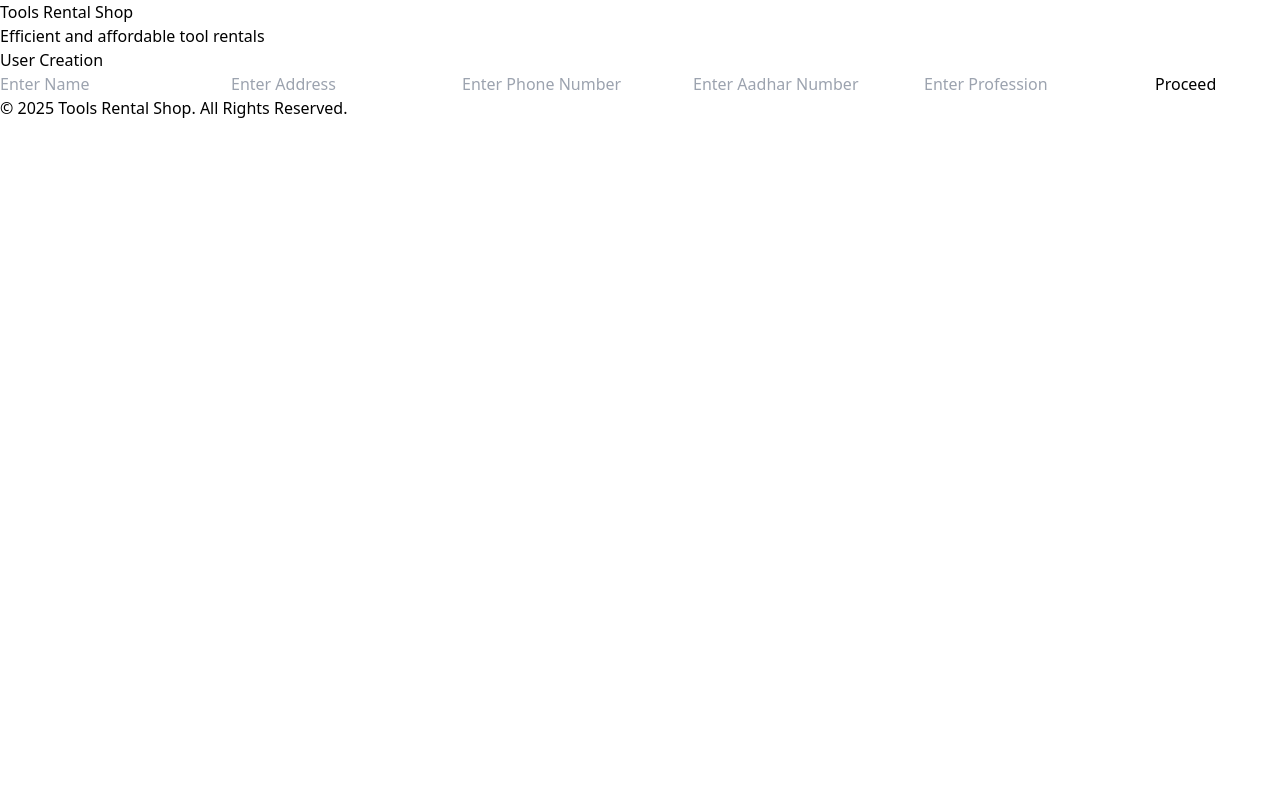
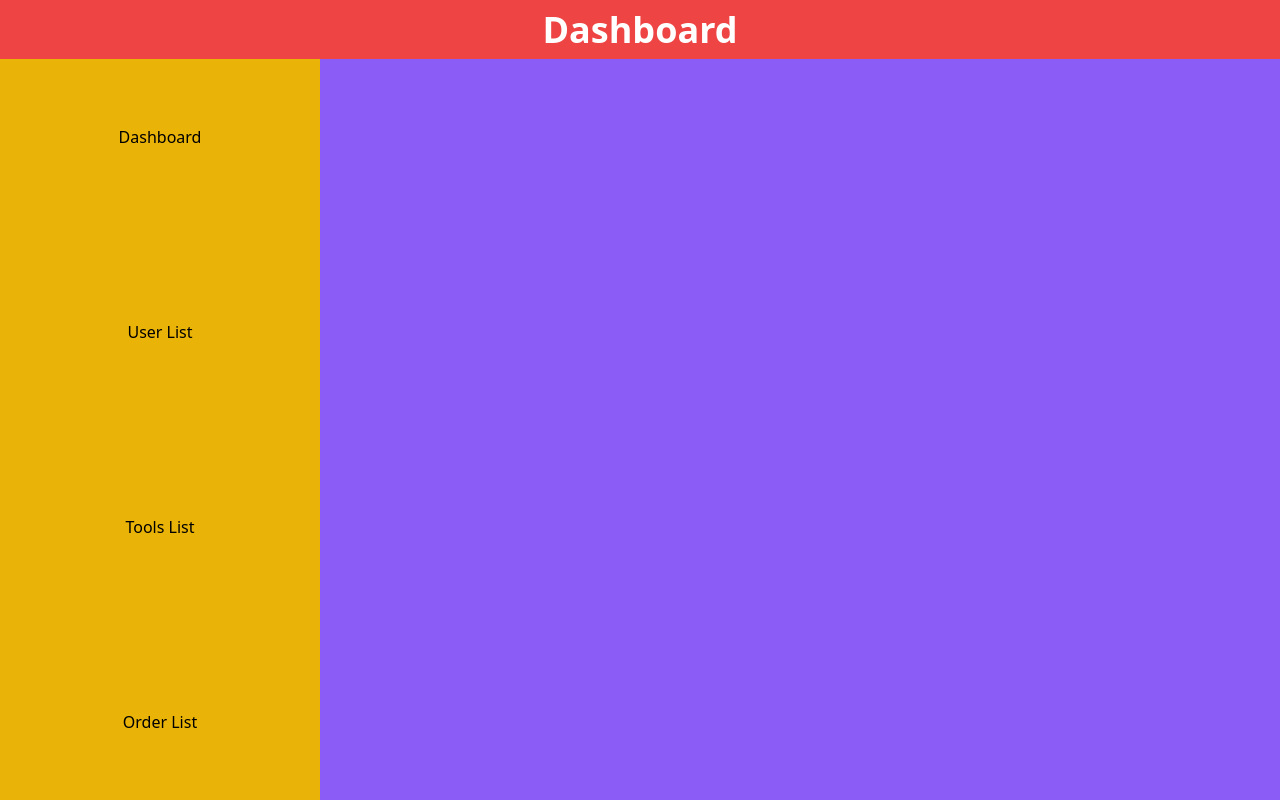
Before and after one commit to sachin6736/RENTAL-SHOP, a React (Vite) app in the folder frontend/: page / in a window 1280 px wide. Built offline with nearby package versions, Linux system fonts and the light colour scheme.

Commit message:
dashboard layout

```diff
--- a/frontend/src/App.css
+++ b/frontend/src/App.css
@@ -0,0 +1,16 @@
+
+.dashboard{
+    @apply w-screen h-screen bg-red-500 flex flex-col items-center
+}
+.dashboard h1{
+    @apply w-full h-[4rem] flex items-center justify-center text-4xl font-bold text-white
+}
+.contents{
+    @apply w-full h-full flex flex-row  bg-orange-500
+}
+.sidebar{
+    @apply w-1/4 h-full bg-yellow-500 flex flex-col gap-10 items-center justify-around
+}
+.details{
+    @apply w-3/4 h-full bg-violet-500
+}
--- a/frontend/src/App.jsx
+++ b/frontend/src/App.jsx
@@ -3,11 +3,12 @@ import './App.css';
 import {BrowserRouter,Routes,Route} from 'react-router-dom'
 import User from './pages/Usercreation';
 import UserList from './pages/UserList';
+import Dashboard from './pages/Dashboard';
 
 function App() {
   return <BrowserRouter>
   <Routes>
-    <Route path='/' element={<User/>}/>
+    <Route path='/' element={<Dashboard/>}/>
     <Route path='/getusers' element={<UserList/>}/>
   </Routes>
   </BrowserRouter>
--- /dev/null
+++ b/frontend/src/pages/Dashboard.jsx
@@ -0,0 +1,23 @@
+import React from 'react'
+// import '../App.css'
+
+const Dashboard = () => {
+  return (
+    <div className='dashboard'>
+        <h1>Dashboard</h1>
+        <div className="contents">
+            <div className="sidebar">
+                <div className="side-dashboard">Dashboard</div>
+                <div className="side-users-list">User List</div>
+                <div className="side-tool-list">Tools List</div>
+                <div className="side-order-list">Order List</div>
+            </div>
+            <div className="details">
+
+            </div>
+        </div>
+    </div>
+  )
+}
+
+export default Dashboard
```
